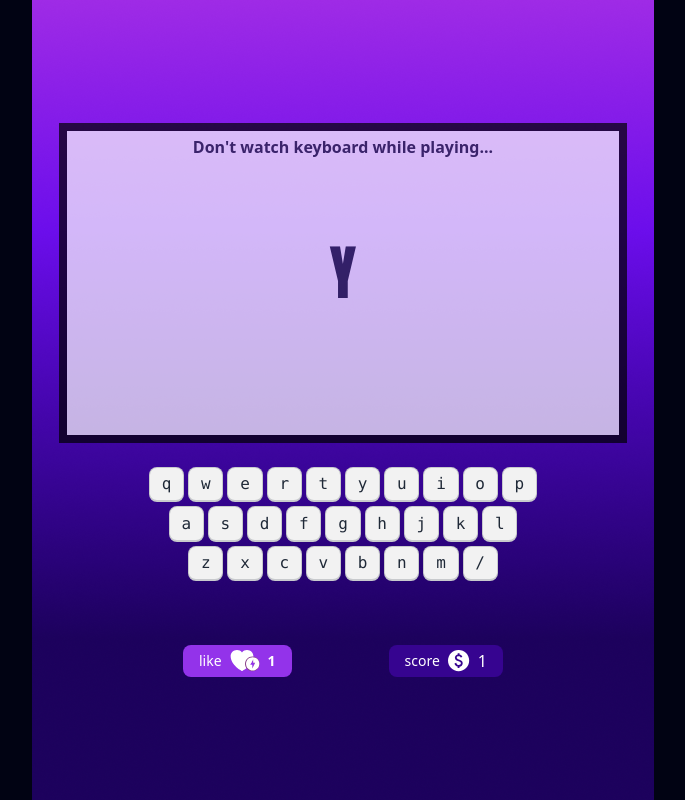
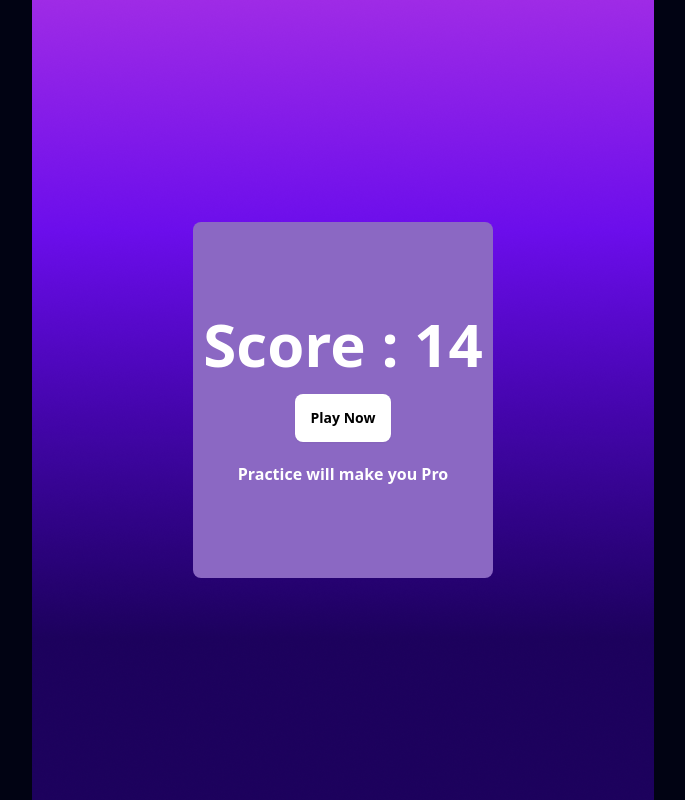
Before and after one commit to mizanurrahman70/alpha-game, a plain HTML site: page index.html in a window 1280 px wide. Shown: the whole page, without its empty margins (297-982 px from the left). Drawn offline with nearby package versions, Linux system fonts and the light colour scheme.

Commit message:
end game section complete

```diff
--- a/index.html
+++ b/index.html
@@ -27,7 +27,7 @@
         <button class="btn btn-primary h-8 w-20 bg-slate-50 text-black">Primary</button>
        </div>
       </section>
-      <section class="play-ground">
+      <section class="play-ground hidden">
         <!-- display  -->
         <div class="flex flex-col justify-center items-center min-h-screen gap-5 ">
         <!-- <div class="artboard artboard-horizontal phone-5 bg-slate-300">896×414</div> -->
@@ -88,6 +88,18 @@
       </div>
     </div>
       </section>
+      <section class="end-game" >
+        <div class=" flex justify-center items-center min-h-screen ">
+       <div class="h-[356px] w-[300px] bg-[rgb(139,104,195)] flex flex-col justify-center items-center text-center gap-5 rounded-lg">
+        <p class="text-6xl font-extrabold text-white">Score : <span class="text-6xl font-extrabold text-white">14</span> </p>
+        <button class="btn btn-secondary text-black font-semibold bg-white hover:bg-yellow-100 border-none">Play Now</button>
+        <p class="font-semibold text-white">Practice will make you Pro</p>
+       </div>
+        </div>
+
+      </section>
+
+      </section>
     </main>
 
     <!-- script add  -->
```
